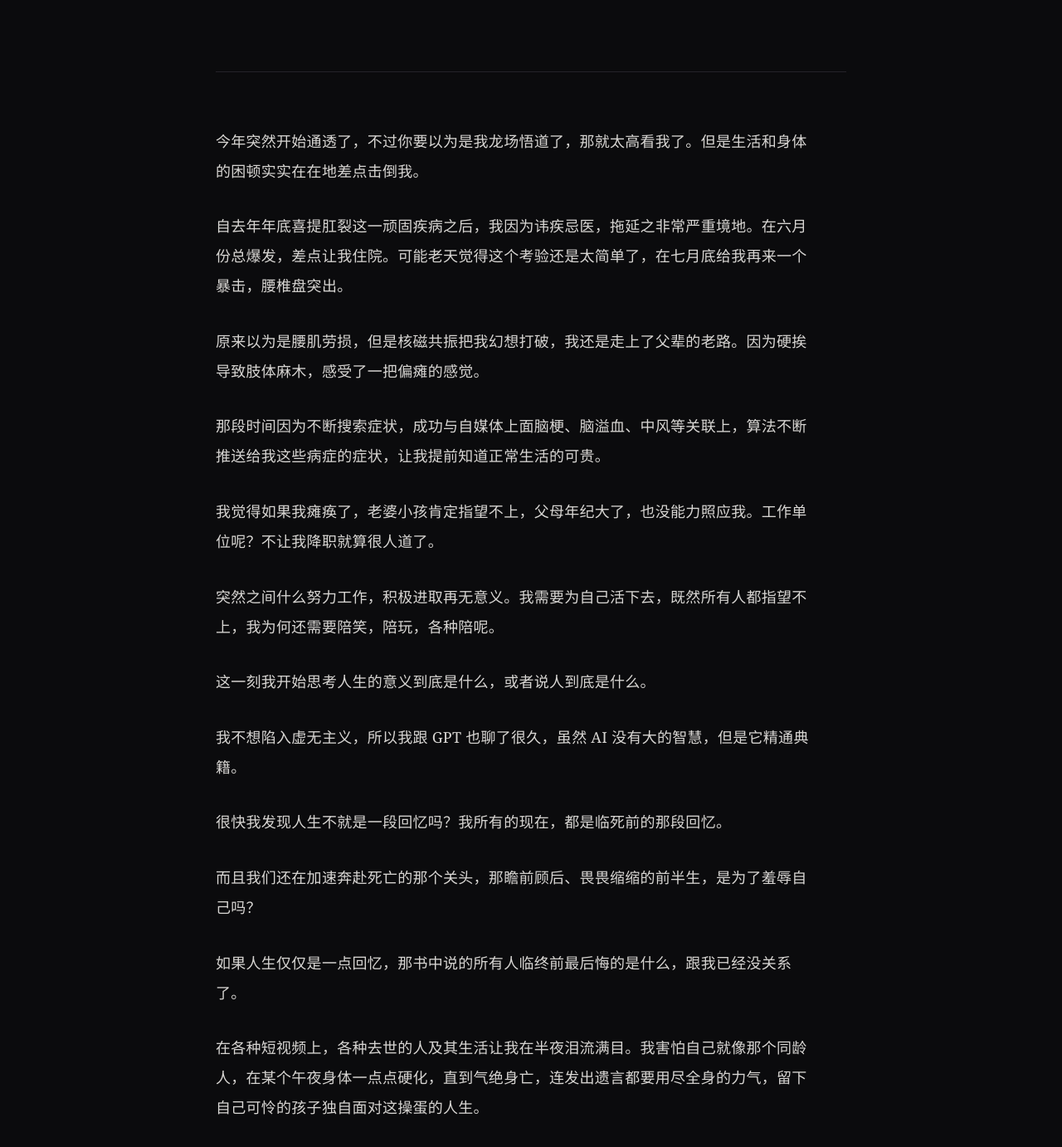
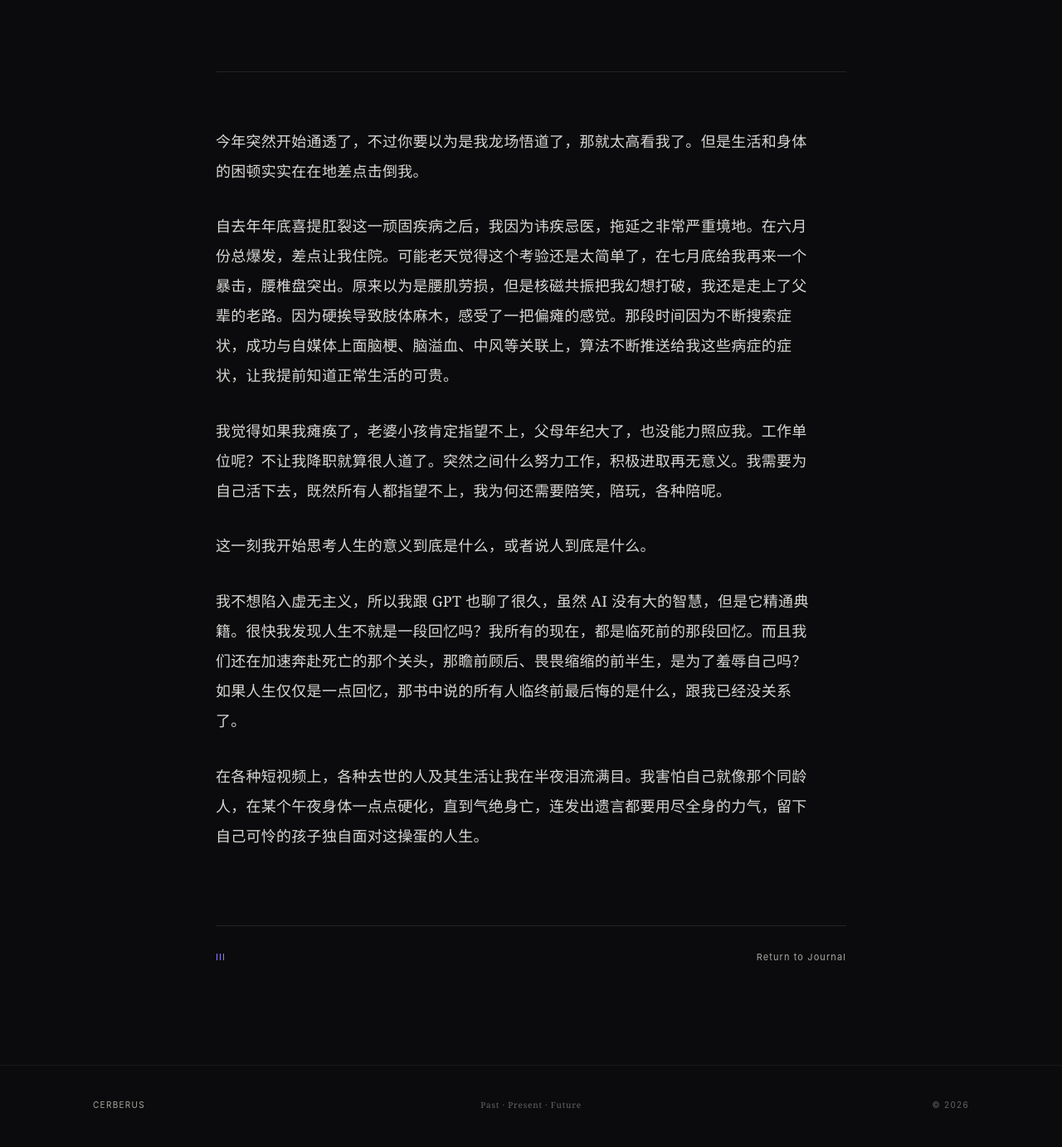
Before and after one commit to D3Capital/cerberus, a Jekyll site: the page built from _posts/2026-09-16-通透.md, in a window 1280 px wide and 1400 px high, scrolled down 303 px. Shown: the top 1382 px of the window at 83% size. Built offline with Jekyll 4.4.1, drawn with Linux system fonts in a browser that asks for light colours.

Commit message:
Update 2026-09-16-通透.md

```diff
--- a/_posts/2026-09-16-通透.md
+++ b/_posts/2026-09-16-通透.md
@@ -7,24 +7,12 @@ category: Life
 
 今年突然开始通透了，不过你要以为是我龙场悟道了，那就太高看我了。但是生活和身体的困顿实实在在地差点击倒我。
 
-自去年年底喜提肛裂这一顽固疾病之后，我因为讳疾忌医，拖延之非常严重境地。在六月份总爆发，差点让我住院。可能老天觉得这个考验还是太简单了，在七月底给我再来一个暴击，腰椎盘突出。
+自去年年底喜提肛裂这一顽固疾病之后，我因为讳疾忌医，拖延之非常严重境地。在六月份总爆发，差点让我住院。可能老天觉得这个考验还是太简单了，在七月底给我再来一个暴击，腰椎盘突出。原来以为是腰肌劳损，但是核磁共振把我幻想打破，我还是走上了父辈的老路。因为硬挨导致肢体麻木，感受了一把偏瘫的感觉。那段时间因为不断搜索症状，成功与自媒体上面脑梗、脑溢血、中风等关联上，算法不断推送给我这些病症的症状，让我提前知道正常生活的可贵。
 
-原来以为是腰肌劳损，但是核磁共振把我幻想打破，我还是走上了父辈的老路。因为硬挨导致肢体麻木，感受了一把偏瘫的感觉。
-
-那段时间因为不断搜索症状，成功与自媒体上面脑梗、脑溢血、中风等关联上，算法不断推送给我这些病症的症状，让我提前知道正常生活的可贵。
-
-我觉得如果我瘫痪了，老婆小孩肯定指望不上，父母年纪大了，也没能力照应我。工作单位呢？不让我降职就算很人道了。
-
-突然之间什么努力工作，积极进取再无意义。我需要为自己活下去，既然所有人都指望不上，我为何还需要陪笑，陪玩，各种陪呢。
+我觉得如果我瘫痪了，老婆小孩肯定指望不上，父母年纪大了，也没能力照应我。工作单位呢？不让我降职就算很人道了。突然之间什么努力工作，积极进取再无意义。我需要为自己活下去，既然所有人都指望不上，我为何还需要陪笑，陪玩，各种陪呢。
 
 这一刻我开始思考人生的意义到底是什么，或者说人到底是什么。
 
-我不想陷入虚无主义，所以我跟 GPT 也聊了很久，虽然 AI 没有大的智慧，但是它精通典籍。
-
-很快我发现人生不就是一段回忆吗？我所有的现在，都是临死前的那段回忆。
-
-而且我们还在加速奔赴死亡的那个关头，那瞻前顾后、畏畏缩缩的前半生，是为了羞辱自己吗？
-
-如果人生仅仅是一点回忆，那书中说的所有人临终前最后悔的是什么，跟我已经没关系了。
+我不想陷入虚无主义，所以我跟 GPT 也聊了很久，虽然 AI 没有大的智慧，但是它精通典籍。很快我发现人生不就是一段回忆吗？我所有的现在，都是临死前的那段回忆。而且我们还在加速奔赴死亡的那个关头，那瞻前顾后、畏畏缩缩的前半生，是为了羞辱自己吗？如果人生仅仅是一点回忆，那书中说的所有人临终前最后悔的是什么，跟我已经没关系了。
 
 在各种短视频上，各种去世的人及其生活让我在半夜泪流满目。我害怕自己就像那个同龄人，在某个午夜身体一点点硬化，直到气绝身亡，连发出遗言都要用尽全身的力气，留下自己可怜的孩子独自面对这操蛋的人生。
```
